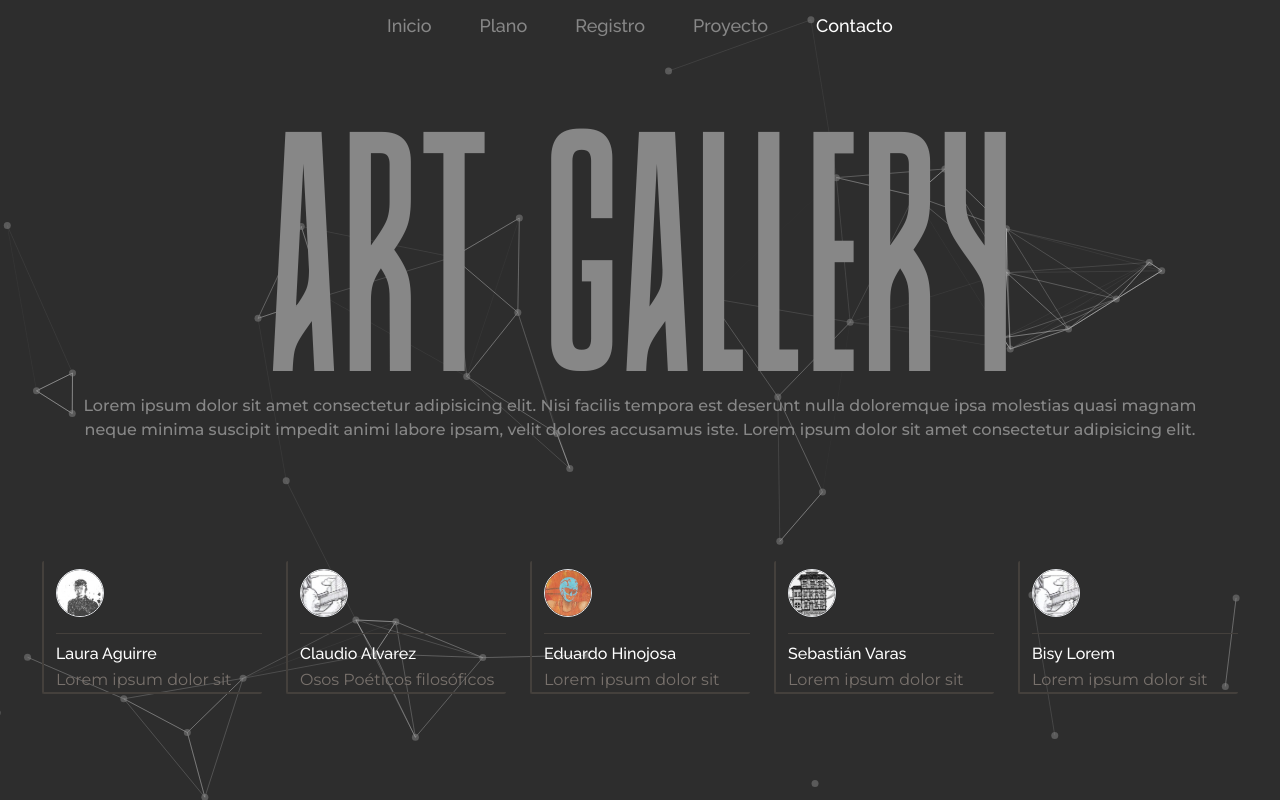
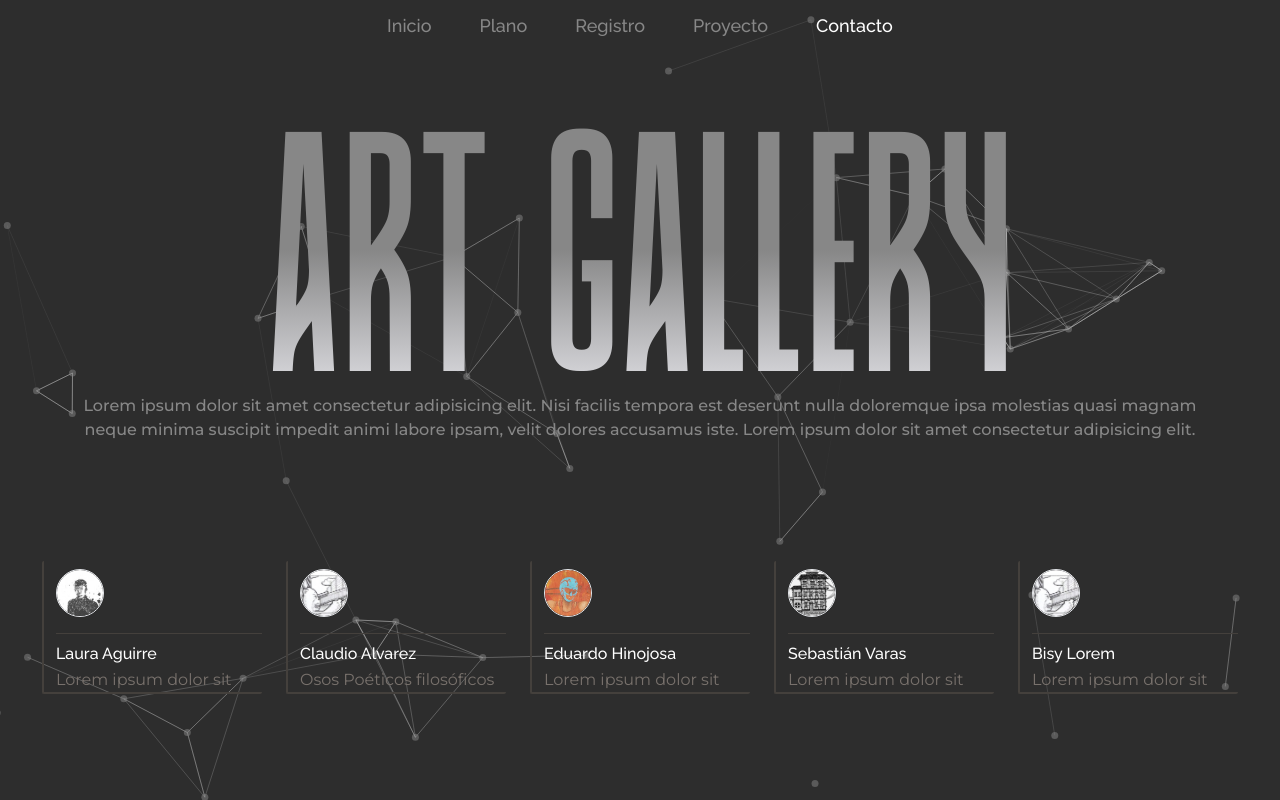
Before and after one commit to Najdorf12/gallery-app, a React (Vite) app: page / in a window 1280 px wide. Built offline with nearby package versions, Linux system fonts and the light colour scheme.

Commit message:
add styles

```diff
--- a/src/pages/Home.jsx
+++ b/src/pages/Home.jsx
@@ -11,7 +11,7 @@ const Home = ({ artistData }) => {
         <Navbar />
 
         <article className="flex flex-col justify-center items-center relative z-50  w-full cursor-default">
-          <h1 className="august-bold leading-none text-grayCustom text-9xl lg:text-[16rem] xl:text-[18.2rem] 2xl:text-[22rem]">
+          <h1 className="august-bold leading-none bg-gradient-to-b bg-clip-text text-transparent from-grayCustom via-grayCustom to-zinc-300 text-9xl lg:text-[16rem] xl:text-[18.2rem] 2xl:text-[22rem]">
             ART GALLERY
           </h1>
           <p className="text-sm  text-grayCustom font-text2 font-medium text-center text-pretty px-2 mt-4 lg:text-base lg:text-balance xl:max-w-[1000px] 2xl:max-w-[1300px] xl:text-lg  2xl:text-xl">
```
